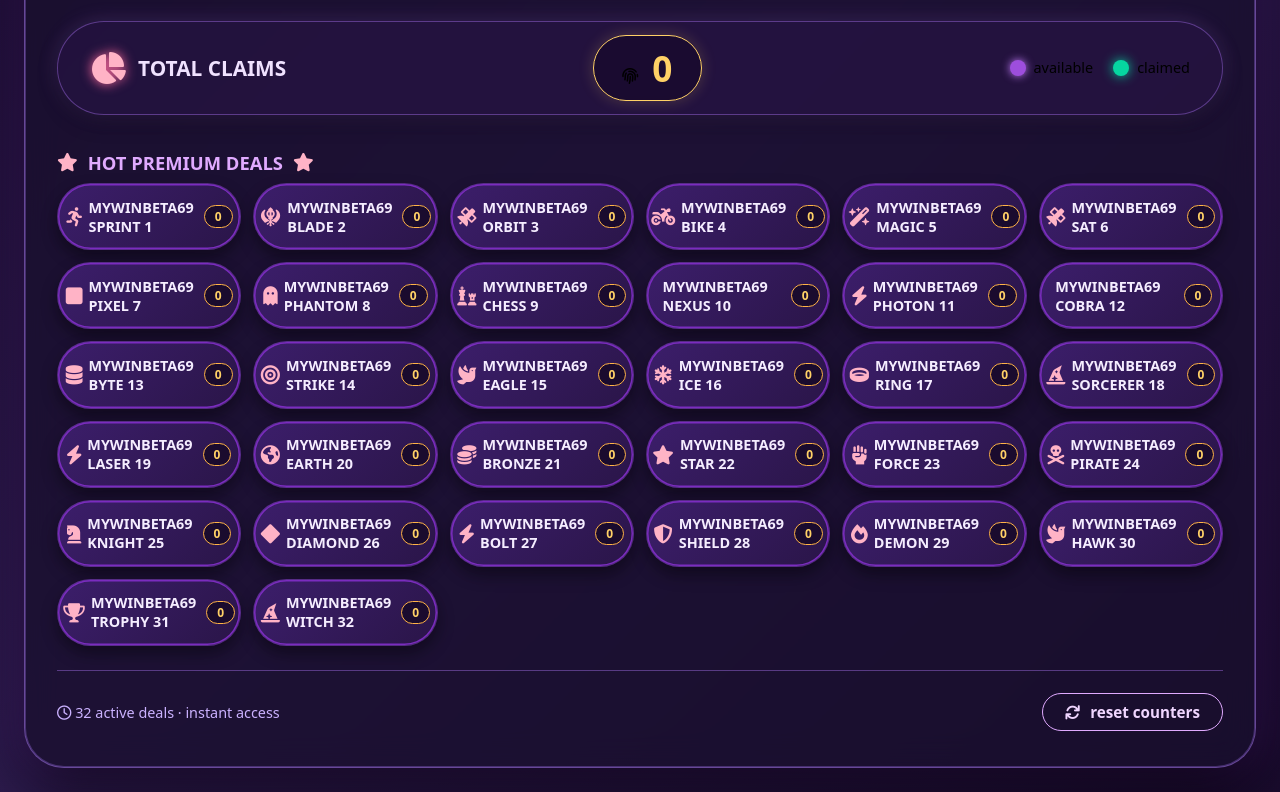
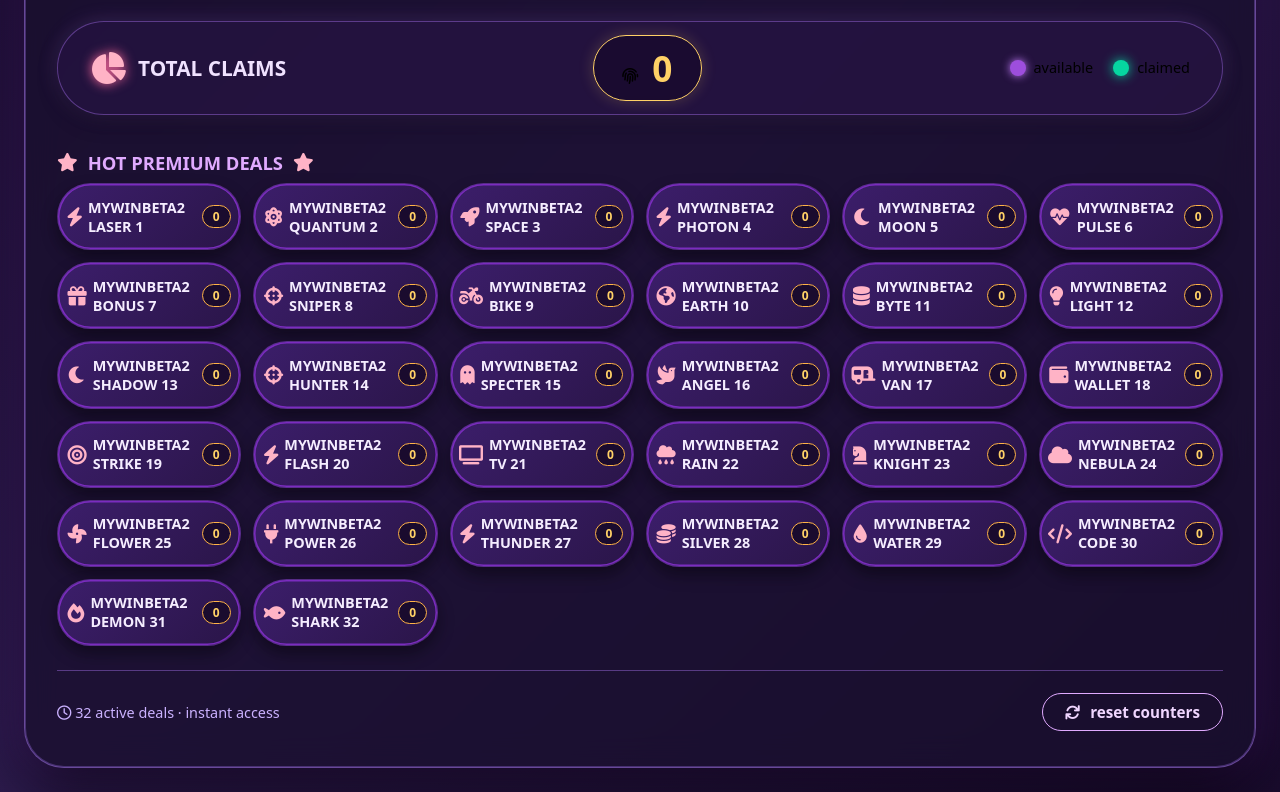
Before and after one commit to loveelywin/Mywinbet, a plain HTML site: page index.html in a window 1280 px wide. Shown: the part 457-1249 px from the top of the page. Drawn offline with Linux system fonts and the light colour scheme.

Commit message:
Update index.html

```diff
--- a/index.html
+++ b/index.html
@@ -3,7 +3,7 @@
 <head>
     <meta charset="UTF-8">
     <meta name="viewport" content="width=device-width, initial-scale=1.0, user-scalable=yes">
-    <title>⚡ MywinbetA69 · HOT DEALS 🔥</title>
+    <title>⚡ MywinbetA2 · HOT DEALS 🔥</title>
     <link rel="preconnect" href="https://cdnjs.cloudflare.com">
     <link rel="stylesheet" href="https://cdnjs.cloudflare.com/ajax/libs/font-awesome/6.0.0-beta3/css/all.min.css">
     <style>
@@ -245,7 +245,7 @@
 </head>
 <body>
 <div class="offer-card">
-    <h1><i class="fas fa-crown"></i> MywinbetA69 DEAL ZONE <i class="fas fa-bolt"></i></h1>
+    <h1><i class="fas fa-crown"></i> MywinbetA2 DEAL ZONE <i class="fas fa-bolt"></i></h1>
     <div class="sub-head"><i class="fas fa-fire-flame-curved"></i> 32 PREMIUM OFFERS · ALL ACTIVE <i class="fas fa-gem"></i></div>
 
     <div class="popup-settings-wrapper">
@@ -276,69 +276,69 @@
     <div class="section-label"><i class="fas fa-star"></i> HOT PREMIUM DEALS <i class="fas fa-star"></i></div>
     <div class="btn-grid" id="offerGrid">
         <!-- 1 -->
-        <a href="https://auctionr.org/4/f3bcd45258e4abe83f4c6ff9cd650abd" target="_blank" rel="noopener noreferrer" class="offer-btn" id="btn_1" bn="1"><i class="fas fa-person-running"></i> MYWINBETA69 SPRINT 1 <span class="click-counter" id="count_1">0</span></a>
+        <a href="https://auctionr.org/4/d07ed8c3b080b2cd948fde83e6a3c893" target="_blank" rel="noopener noreferrer" class="offer-btn" id="btn_1" bn="1"><i class="fas fa-bolt"></i> MYWINBETA2 LASER 1 <span class="click-counter" id="count_1">0</span></a>
         <!-- 2 -->
-        <a href="https://auctionr.org/4/1b40672414c347fb3998d1421b6ac19c" target="_blank" rel="noopener noreferrer" class="offer-btn" id="btn_2" bn="2"><i class="fas fa-khanda"></i> MYWINBETA69 BLADE 2 <span class="click-counter" id="count_2">0</span></a>
+        <a href="https://auctionr.org/4/7737571b5b539ee36d9e60e7a373ba63" target="_blank" rel="noopener noreferrer" class="offer-btn" id="btn_2" bn="2"><i class="fas fa-atom"></i> MYWINBETA2 QUANTUM 2 <span class="click-counter" id="count_2">0</span></a>
         <!-- 3 -->
-        <a href="https://auctionr.org/4/f36d595b65fbbfc549d14b85d0461b99" target="_blank" rel="noopener noreferrer" class="offer-btn" id="btn_3" bn="3"><i class="fas fa-satellite"></i> MYWINBETA69 ORBIT 3 <span class="click-counter" id="count_3">0</span></a>
+        <a href="https://auctionr.org/4/4ec6c7ce41a41d64fd79c64cb5364c74" target="_blank" rel="noopener noreferrer" class="offer-btn" id="btn_3" bn="3"><i class="fas fa-rocket"></i> MYWINBETA2 SPACE 3 <span class="click-counter" id="count_3">0</span></a>
         <!-- 4 -->
-        <a href="https://auctionr.org/4/12aa950022d25aa9aa9f2045b815292b" target="_blank" rel="noopener noreferrer" class="offer-btn" id="btn_4" bn="4"><i class="fas fa-motorcycle"></i> MYWINBETA69 BIKE 4 <span class="click-counter" id="count_4">0</span></a>
+        <a href="https://auctionr.org/4/5c328d19ab01078aa580d1f2a0213879" target="_blank" rel="noopener noreferrer" class="offer-btn" id="btn_4" bn="4"><i class="fas fa-bolt"></i> MYWINBETA2 PHOTON 4 <span class="click-counter" id="count_4">0</span></a>
         <!-- 5 -->
-        <a href="https://auctionr.org/4/57912adebf8df70ae365eed3a8359b60" target="_blank" rel="noopener noreferrer" class="offer-btn" id="btn_5" bn="5"><i class="fas fa-wand-magic-sparkles"></i> MYWINBETA69 MAGIC 5 <span class="click-counter" id="count_5">0</span></a>
+        <a href="https://auctionr.org/4/9f5efa03c779b9f5603dd74e7dfa4140" target="_blank" rel="noopener noreferrer" class="offer-btn" id="btn_5" bn="5"><i class="fas fa-moon"></i> MYWINBETA2 MOON 5 <span class="click-counter" id="count_5">0</span></a>
         <!-- 6 -->
-        <a href="https://auctionr.org/4/26088484cb3048560da64cc08169b71a" target="_blank" rel="noopener noreferrer" class="offer-btn" id="btn_6" bn="6"><i class="fas fa-satellite"></i> MYWINBETA69 SAT 6 <span class="click-counter" id="count_6">0</span></a>
+        <a href="https://auctionr.org/4/a4034005d88cbb9eaa2d6f3c5d6b750c" target="_blank" rel="noopener noreferrer" class="offer-btn" id="btn_6" bn="6"><i class="fas fa-heart-pulse"></i> MYWINBETA2 PULSE 6 <span class="click-counter" id="count_6">0</span></a>
         <!-- 7 -->
-        <a href="https://auctionr.org/4/7d930cc5de0ace32b70ce2f76b561010" target="_blank" rel="noopener noreferrer" class="offer-btn" id="btn_7" bn="7"><i class="fas fa-square"></i> MYWINBETA69 PIXEL 7 <span class="click-counter" id="count_7">0</span></a>
+        <a href="https://auctionr.org/4/a91ccbcd055a6c46b937304454ccce32" target="_blank" rel="noopener noreferrer" class="offer-btn" id="btn_7" bn="7"><i class="fas fa-gift"></i> MYWINBETA2 BONUS 7 <span class="click-counter" id="count_7">0</span></a>
         <!-- 8 -->
-        <a href="https://auctionr.org/4/87e051462ab15a66be10b348e0dc73df" target="_blank" rel="noopener noreferrer" class="offer-btn" id="btn_8" bn="8"><i class="fas fa-ghost"></i> MYWINBETA69 PHANTOM 8 <span class="click-counter" id="count_8">0</span></a>
+        <a href="https://auctionr.org/4/e253f8874744afefd2a04a3ac3b4e742" target="_blank" rel="noopener noreferrer" class="offer-btn" id="btn_8" bn="8"><i class="fas fa-crosshairs"></i> MYWINBETA2 SNIPER 8 <span class="click-counter" id="count_8">0</span></a>
         <!-- 9 -->
-        <a href="https://auctionr.org/4/433be4497f277d59609667e77e4bfc9f" target="_blank" rel="noopener noreferrer" class="offer-btn" id="btn_9" bn="9"><i class="fas fa-chess"></i> MYWINBETA69 CHESS 9 <span class="click-counter" id="count_9">0</span></a>
+        <a href="https://auctionr.org/4/3fc1501f18ab7ac6a2270cf5344d8bbd" target="_blank" rel="noopener noreferrer" class="offer-btn" id="btn_9" bn="9"><i class="fas fa-motorcycle"></i> MYWINBETA2 BIKE 9 <span class="click-counter" id="count_9">0</span></a>
         <!-- 10 -->
-        <a href="https://auctionr.org/4/b802555dcac2c4c7b8e06bfe8d0de923" target="_blank" rel="noopener noreferrer" class="offer-btn" id="btn_10" bn="10"><i class="fas fa-circle-nodes"></i> MYWINBETA69 NEXUS 10 <span class="click-counter" id="count_10">0</span></a>
+        <a href="https://auctionr.org/4/189895c50d5d289590d8bed0b55f24bf" target="_blank" rel="noopener noreferrer" class="offer-btn" id="btn_10" bn="10"><i class="fas fa-earth-americas"></i> MYWINBETA2 EARTH 10 <span class="click-counter" id="count_10">0</span></a>
         <!-- 11 -->
-        <a href="https://auctionr.org/4/439c76afa943671b674ea0403f5a1a2a" target="_blank" rel="noopener noreferrer" class="offer-btn" id="btn_11" bn="11"><i class="fas fa-bolt"></i> MYWINBETA69 PHOTON 11 <span class="click-counter" id="count_11">0</span></a>
+        <a href="https://auctionr.org/4/e5c720e56a85d096b48c93fbb9d71677" target="_blank" rel="noopener noreferrer" class="offer-btn" id="btn_11" bn="11"><i class="fas fa-database"></i> MYWINBETA2 BYTE 11 <span class="click-counter" id="count_11">0</span></a>
         <!-- 12 -->
-        <a href="https://auctionr.org/4/df1f99334053b21326f22c11535eb829" target="_blank" rel="noopener noreferrer" class="offer-btn" id="btn_12" bn="12"><i class="fas fa-staff-snake"></i> MYWINBETA69 COBRA 12 <span class="click-counter" id="count_12">0</span></a>
+        <a href="https://auctionr.org/4/cface144db4983e41fece0b6b3e6dafc" target="_blank" rel="noopener noreferrer" class="offer-btn" id="btn_12" bn="12"><i class="fas fa-lightbulb"></i> MYWINBETA2 LIGHT 12 <span class="click-counter" id="count_12">0</span></a>
         <!-- 13 -->
-        <a href="https://auctionr.org/4/29bf8591703be9aae18d17a0bb62a4a8" target="_blank" rel="noopener noreferrer" class="offer-btn" id="btn_13" bn="13"><i class="fas fa-database"></i> MYWINBETA69 BYTE 13 <span class="click-counter" id="count_13">0</span></a>
+        <a href="https://auctionr.org/4/3b41148bdfeea5a888b1c1011f05f0cc" target="_blank" rel="noopener noreferrer" class="offer-btn" id="btn_13" bn="13"><i class="fas fa-moon"></i> MYWINBETA2 SHADOW 13 <span class="click-counter" id="count_13">0</span></a>
         <!-- 14 -->
-        <a href="https://auctionr.org/4/d8eeb6d6b5021336d3f1099a28eafa95" target="_blank" rel="noopener noreferrer" class="offer-btn" id="btn_14" bn="14"><i class="fas fa-bullseye"></i> MYWINBETA69 STRIKE 14 <span class="click-counter" id="count_14">0</span></a>
+        <a href="https://auctionr.org/4/b248075f99172f6de194338f9329ce2d" target="_blank" rel="noopener noreferrer" class="offer-btn" id="btn_14" bn="14"><i class="fas fa-crosshairs"></i> MYWINBETA2 HUNTER 14 <span class="click-counter" id="count_14">0</span></a>
         <!-- 15 -->
-        <a href="https://auctionr.org/4/cebbfcf892287e9237093067782e661d" target="_blank" rel="noopener noreferrer" class="offer-btn" id="btn_15" bn="15"><i class="fas fa-dove"></i> MYWINBETA69 EAGLE 15 <span class="click-counter" id="count_15">0</span></a>
+        <a href="https://auctionr.org/4/096384279fb6dd63f91076c0598aeba6" target="_blank" rel="noopener noreferrer" class="offer-btn" id="btn_15" bn="15"><i class="fas fa-ghost"></i> MYWINBETA2 SPECTER 15 <span class="click-counter" id="count_15">0</span></a>
         <!-- 16 -->
-        <a href="https://auctionr.org/4/e57b6805ed531f7ae7c5bf84f1c79fd1" target="_blank" rel="noopener noreferrer" class="offer-btn" id="btn_16" bn="16"><i class="fas fa-snowflake"></i> MYWINBETA69 ICE 16 <span class="click-counter" id="count_16">0</span></a>
+        <a href="https://auctionr.org/4/fe157c88a27813318b43edaf2c1a3fb9" target="_blank" rel="noopener noreferrer" class="offer-btn" id="btn_16" bn="16"><i class="fas fa-dove"></i> MYWINBETA2 ANGEL 16 <span class="click-counter" id="count_16">0</span></a>
         <!-- 17 -->
-        <a href="https://auctionr.org/4/02d12a8f2767797799d6f14a54f06613" target="_blank" rel="noopener noreferrer" class="offer-btn" id="btn_17" bn="17"><i class="fas fa-ring"></i> MYWINBETA69 RING 17 <span class="click-counter" id="count_17">0</span></a>
+        <a href="https://auctionr.org/4/39de1dff65e71990b546df5751c0d813" target="_blank" rel="noopener noreferrer" class="offer-btn" id="btn_17" bn="17"><i class="fas fa-caravan"></i> MYWINBETA2 VAN 17 <span class="click-counter" id="count_17">0</span></a>
         <!-- 18 -->
-        <a href="https://auctionr.org/4/efe4ae0832285c76cc99f0dc801aa5d7" target="_blank" rel="noopener noreferrer" class="offer-btn" id="btn_18" bn="18"><i class="fas fa-hat-wizard"></i> MYWINBETA69 SORCERER 18 <span class="click-counter" id="count_18">0</span></a>
+        <a href="https://auctionr.org/4/27aa8f32a39cfd40dec7a5785d2d9555" target="_blank" rel="noopener noreferrer" class="offer-btn" id="btn_18" bn="18"><i class="fas fa-wallet"></i> MYWINBETA2 WALLET 18 <span class="click-counter" id="count_18">0</span></a>
         <!-- 19 -->
-        <a href="https://auctionr.org/4/562d8452924e7629309dddf495986a2e" target="_blank" rel="noopener noreferrer" class="offer-btn" id="btn_19" bn="19"><i class="fas fa-bolt"></i> MYWINBETA69 LASER 19 <span class="click-counter" id="count_19">0</span></a>
+        <a href="https://auctionr.org/4/c836761c7724227728accc3b09a05d9e" target="_blank" rel="noopener noreferrer" class="offer-btn" id="btn_19" bn="19"><i class="fas fa-bullseye"></i> MYWINBETA2 STRIKE 19 <span class="click-counter" id="count_19">0</span></a>
         <!-- 20 -->
-        <a href="https://auctionr.org/4/f8d2ad7bdfca6dfc081b9422c00dde20" target="_blank" rel="noopener noreferrer" class="offer-btn" id="btn_20" bn="20"><i class="fas fa-earth-americas"></i> MYWINBETA69 EARTH 20 <span class="click-counter" id="count_20">0</span></a>
+        <a href="https://auctionr.org/4/b4827e84168617e4a7b3f55673e2f675" target="_blank" rel="noopener noreferrer" class="offer-btn" id="btn_20" bn="20"><i class="fas fa-bolt"></i> MYWINBETA2 FLASH 20 <span class="click-counter" id="count_20">0</span></a>
         <!-- 21 -->
-        <a href="https://auctionr.org/4/e923ca48ae25a919d15eb6ebd4acd457" target="_blank" rel="noopener noreferrer" class="offer-btn" id="btn_21" bn="21"><i class="fas fa-coins"></i> MYWINBETA69 BRONZE 21 <span class="click-counter" id="count_21">0</span></a>
+        <a href="https://auctionr.org/4/88c895f145f5323aa65912f00e0d9134" target="_blank" rel="noopener noreferrer" class="offer-btn" id="btn_21" bn="21"><i class="fas fa-tv"></i> MYWINBETA2 TV 21 <span class="click-counter" id="count_21">0</span></a>
         <!-- 22 -->
-        <a href="https://auctionr.org/4/33a2b8e7b17549e473556c2cf8ac35c4" target="_blank" rel="noopener noreferrer" class="offer-btn" id="btn_22" bn="22"><i class="fas fa-star"></i> MYWINBETA69 STAR 22 <span class="click-counter" id="count_22">0</span></a>
+        <a href="https://auctionr.org/4/e9ac257393f8d3b98e81394b08f5e634" target="_blank" rel="noopener noreferrer" class="offer-btn" id="btn_22" bn="22"><i class="fas fa-cloud-rain"></i> MYWINBETA2 RAIN 22 <span class="click-counter" id="count_22">0</span></a>
         <!-- 23 -->
-        <a href="https://auctionr.org/4/4ed60e8fbddd29846c5f691834304f3f" target="_blank" rel="noopener noreferrer" class="offer-btn" id="btn_23" bn="23"><i class="fas fa-hand-fist"></i> MYWINBETA69 FORCE 23 <span class="click-counter" id="count_23">0</span></a>
+        <a href="https://auctionr.org/4/08bb38697cfae44afbadb698ceab8e46" target="_blank" rel="noopener noreferrer" class="offer-btn" id="btn_23" bn="23"><i class="fas fa-chess-knight"></i> MYWINBETA2 KNIGHT 23 <span class="click-counter" id="count_23">0</span></a>
         <!-- 24 -->
-        <a href="https://auctionr.org/4/28d5a484ef91c4f37f55ab19c377b259" target="_blank" rel="noopener noreferrer" class="offer-btn" id="btn_24" bn="24"><i class="fas fa-skull-crossbones"></i> MYWINBETA69 PIRATE 24 <span class="click-counter" id="count_24">0</span></a>
+        <a href="https://auctionr.org/4/3562e4e2e8b75bcb36d1a544c9b43b89" target="_blank" rel="noopener noreferrer" class="offer-btn" id="btn_24" bn="24"><i class="fas fa-cloud"></i> MYWINBETA2 NEBULA 24 <span class="click-counter" id="count_24">0</span></a>
         <!-- 25 -->
-        <a href="https://auctionr.org/4/24be6a68683f49ee679280ec01daa772" target="_blank" rel="noopener noreferrer" class="offer-btn" id="btn_25" bn="25"><i class="fas fa-chess-knight"></i> MYWINBETA69 KNIGHT 25 <span class="click-counter" id="count_25">0</span></a>
+        <a href="https://auctionr.org/4/3a254d3397cbdcc538e4b6371e0cad5f" target="_blank" rel="noopener noreferrer" class="offer-btn" id="btn_25" bn="25"><i class="fas fa-fan"></i> MYWINBETA2 FLOWER 25 <span class="click-counter" id="count_25">0</span></a>
         <!-- 26 -->
-        <a href="https://auctionr.org/4/a23a95ad5fef2bb36be89e41c4475129" target="_blank" rel="noopener noreferrer" class="offer-btn" id="btn_26" bn="26"><i class="fas fa-diamond"></i> MYWINBETA69 DIAMOND 26 <span class="click-counter" id="count_26">0</span></a>
+        <a href="https://auctionr.org/4/c4855643c8f7f474cda36f7464ffa344" target="_blank" rel="noopener noreferrer" class="offer-btn" id="btn_26" bn="26"><i class="fas fa-plug"></i> MYWINBETA2 POWER 26 <span class="click-counter" id="count_26">0</span></a>
         <!-- 27 -->
-        <a href="https://auctionr.org/4/e1fbe44ee7a32f51a212316b52bac87c" target="_blank" rel="noopener noreferrer" class="offer-btn" id="btn_27" bn="27"><i class="fas fa-bolt"></i> MYWINBETA69 BOLT 27 <span class="click-counter" id="count_27">0</span></a>
+        <a href="https://auctionr.org/4/071eeadcb236fd211d1bfe6102156e39" target="_blank" rel="noopener noreferrer" class="offer-btn" id="btn_27" bn="27"><i class="fas fa-bolt"></i> MYWINBETA2 THUNDER 27 <span class="click-counter" id="count_27">0</span></a>
         <!-- 28 -->
-        <a href="https://auctionr.org/4/316b7fb12b28af70c23480438d56c537" target="_blank" rel="noopener noreferrer" class="offer-btn" id="btn_28" bn="28"><i class="fas fa-shield"></i> MYWINBETA69 SHIELD 28 <span class="click-counter" id="count_28">0</span></a>
+        <a href="https://auctionr.org/4/ee0903395bd76e82ad14a2b9e18faa00" target="_blank" rel="noopener noreferrer" class="offer-btn" id="btn_28" bn="28"><i class="fas fa-coins"></i> MYWINBETA2 SILVER 28 <span class="click-counter" id="count_28">0</span></a>
         <!-- 29 -->
-        <a href="https://auctionr.org/4/eec4959eb08d03dd4bb00777e07e6431" target="_blank" rel="noopener noreferrer" class="offer-btn" id="btn_29" bn="29"><i class="fas fa-fire"></i> MYWINBETA69 DEMON 29 <span class="click-counter" id="count_29">0</span></a>
+        <a href="https://auctionr.org/4/06fd0701e530d3da5a0319fc0da9815b" target="_blank" rel="noopener noreferrer" class="offer-btn" id="btn_29" bn="29"><i class="fas fa-droplet"></i> MYWINBETA2 WATER 29 <span class="click-counter" id="count_29">0</span></a>
         <!-- 30 -->
-        <a href="https://auctionr.org/4/2588062a8c97790a8c556bccd9c5f14b" target="_blank" rel="noopener noreferrer" class="offer-btn" id="btn_30" bn="30"><i class="fas fa-dove"></i> MYWINBETA69 HAWK 30 <span class="click-counter" id="count_30">0</span></a>
+        <a href="https://auctionr.org/4/4be3b785f81ac305d5a27b58bb786600" target="_blank" rel="noopener noreferrer" class="offer-btn" id="btn_30" bn="30"><i class="fas fa-code"></i> MYWINBETA2 CODE 30 <span class="click-counter" id="count_30">0</span></a>
         <!-- 31 -->
-        <a href="https://auctionr.org/4/1b6aceed21ee16bcfb78ddc785b22a18" target="_blank" rel="noopener noreferrer" class="offer-btn" id="btn_31" bn="31"><i class="fas fa-trophy"></i> MYWINBETA69 TROPHY 31 <span class="click-counter" id="count_31">0</span></a>
+        <a href="https://auctionr.org/4/453338fafbccb9cec63ba3aee08621d0" target="_blank" rel="noopener noreferrer" class="offer-btn" id="btn_31" bn="31"><i class="fas fa-fire"></i> MYWINBETA2 DEMON 31 <span class="click-counter" id="count_31">0</span></a>
         <!-- 32 -->
-        <a href="https://auctionr.org/4/c5ea597f6f5a434dfda0ac39ca2262fc" target="_blank" rel="noopener noreferrer" class="offer-btn" id="btn_32" bn="32"><i class="fas fa-hat-wizard"></i> MYWINBETA69 WITCH 32 <span class="click-counter" id="count_32">0</span></a>
+        <a href="https://auctionr.org/4/7c559116777afd652d86d3bfa35c8641" target="_blank" rel="noopener noreferrer" class="offer-btn" id="btn_32" bn="32"><i class="fas fa-fish"></i> MYWINBETA2 SHARK 32 <span class="click-counter" id="count_32">0</span></a>
     </div>
 
     <div class="card-footer">
```
